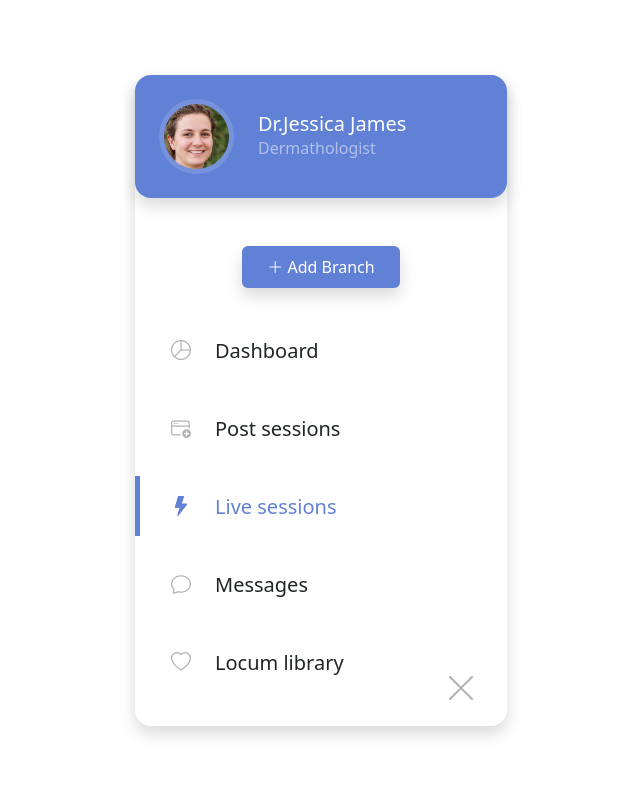
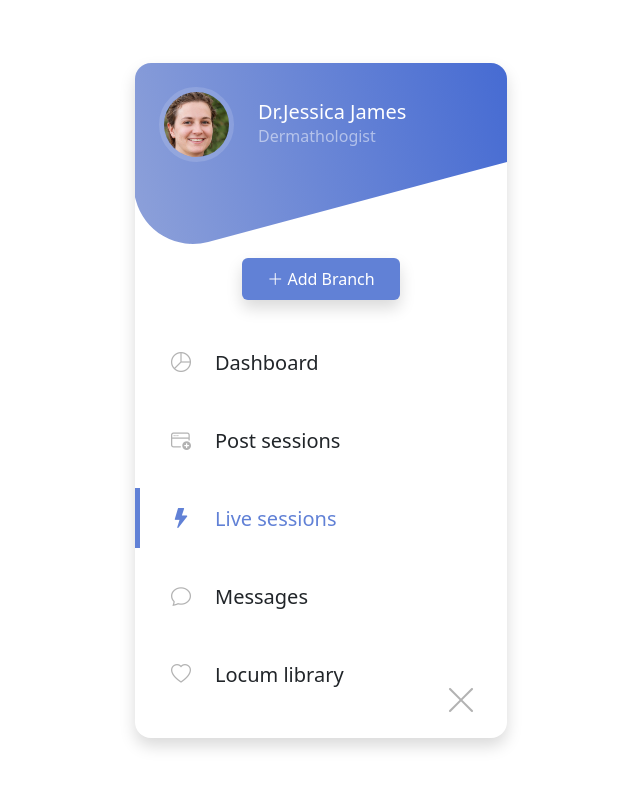
Before and after one commit to matei-george/iCodeThisChallenges, a website: page 03.04/index.html in a window 1280 px wide. Shown: the whole page, without its empty margins (319-959 px from the left). Drawn offline with nearby package versions, Linux system fonts and the light colour scheme.

Commit message:
Update challenge css shapes

```diff
--- a/03.04/index.html
+++ b/03.04/index.html
@@ -14,11 +14,12 @@
    </head>
    <body>
       <main class="container d-flex justify-content-center align-items-center card-container">
-        <div class="container col-4 shadow rounded-4">
+         <div class="container col-4 shadow rounded-4 some-card">
+            <div class="circle"></div>
             <!-- top part -->
-            <div class="row mb-4">
-                <div class="col px-4 py-4 top-section d-flex rounded-4 shadow align-items-center gap-4">
-                    <img src="res/images/download.jpeg" alt="profile-picture" class="top-section__pp rounded-circle border border-5 ">
+            <div class="row mb-5">
+               <div class="col px-4 py-4 top-section d-flex rounded-4 align-items-center gap-4">
+                  <img src="res/images/download.jpeg" alt="profile-picture" class="top-section__pp rounded-circle border border-5" />
                   <div class="col">
                      <h5 class="text-white fw-normal m-0">Dr.Jessica James</h5>
                      <p class="text-white-50 m-0">Dermathologist</p>
@@ -30,7 +31,8 @@
                <div class="col d-flex justify-content-center">
                   <button class="btn cta-button px-4 py-2 shadow">
                      <i class="bi bi-plus-lg plus"></i>
-                        Add Branch</button>
+                     Add Branch
+                  </button>
                </div>
             </div>
             <!-- middle part-->
@@ -71,4 +73,5 @@
             <div class="selected"></div>
          </div>
       </main>
+   </body>
 </html>
--- a/03.04/style.css
+++ b/03.04/style.css
@@ -11,14 +11,12 @@ body {
 }
 
 .card-container {
-   background-color: var(--card-bg);
    height: 100vh;
 }
 
 .card-container > div {
    position: relative;
 }
-.top-section,
 .cta-button {
    background-color: var(--accent);
 }
@@ -62,3 +60,20 @@ i.plus::before {
    left: 0;
    bottom: 190px;
 }
+
+.some-card {
+   position: relative;
+   overflow: hidden;
+}
+
+.circle {
+   z-index: -1;
+   position: absolute;
+   width: 600px;
+   height: 200px;
+   border-radius: 10px 0px 0px 59px;
+   top: -80px;
+   left: -20px;
+   background: linear-gradient(to right, #8b9fd9, #2250cf);
+   transform: rotate(-15deg);
+}
```
Lines whose indentation alone changed are shown as unchanged.
